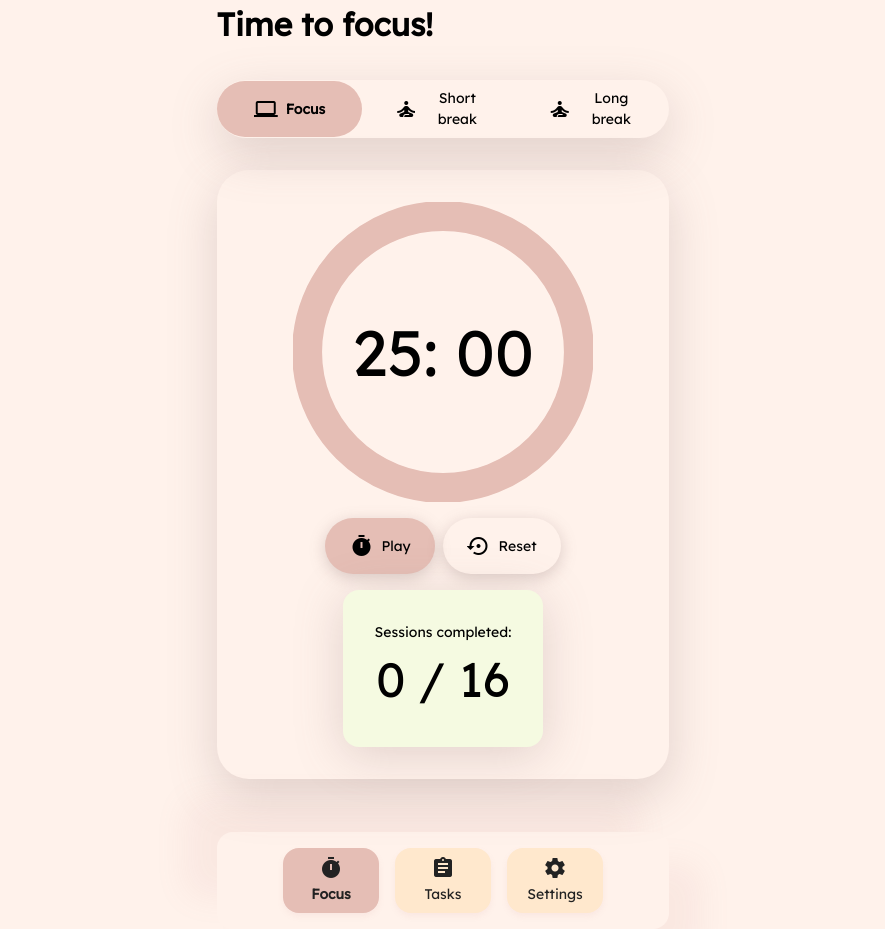
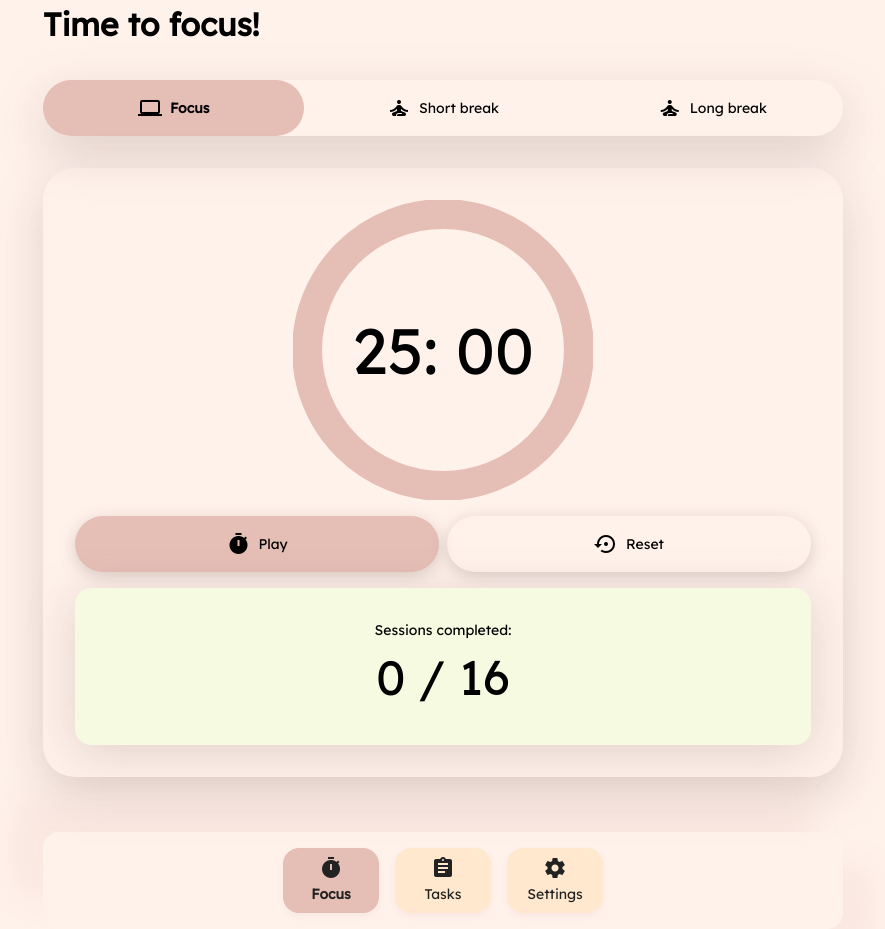
Before and after one commit to neriiman/my-pomodoro-app, an Angular app: page / in a window 1280 px wide. Shown: the whole page, without its empty margins (197-1082 px from the left). Built offline with nearby package versions, Linux system fonts and the light colour scheme.

Commit message:
fixed styling with :host on every page component

```diff
--- a/src/app/app.component.scss
+++ b/src/app/app.component.scss
@@ -5,7 +5,8 @@
   align-items: center;
   gap: 2rem;
   height: 100%;
-  // max-width: 800px;
+  width: 100%;
+  max-width: 800px;
 }
 
 main {
--- a/src/app/pages/settings/settings.component.scss
+++ b/src/app/pages/settings/settings.component.scss
@@ -0,0 +1,8 @@
+:host{
+    display: flex;
+    flex-direction: column;
+    justify-content: center;
+    align-items: stretch;
+    width: 100%;
+    max-width: 800px;
+}
--- a/src/app/pages/timer/timer.component.scss
+++ b/src/app/pages/timer/timer.component.scss
@@ -1,3 +1,11 @@
+:host{
+  display: flex;
+  flex-direction: column;
+  justify-content: center;
+  align-items: stretch;
+  width: 100%;
+  max-width: 800px;
+}
 .timer-container {
   // background: #fff;
   box-shadow: 0 1rem 3rem #896c6c41;
@@ -6,10 +14,10 @@
   display: flex;
   flex-direction: column;
   justify-content: center;
-  align-items: center;
+  align-items: stretch;
   gap: 1rem;
   width: 100%;
-  max-width: 800px;
+
 
   &__spinner-and-timer {
     display: flex;
--- a/src/styles.scss
+++ b/src/styles.scss
@@ -111,6 +111,7 @@ app-root {
   // background: #ffdcdc;
   display: flex;
   width: 100%;
+  max-width: 800px;
   min-height: 100vh;
   flex:1;
   flex-direction: column;
```
